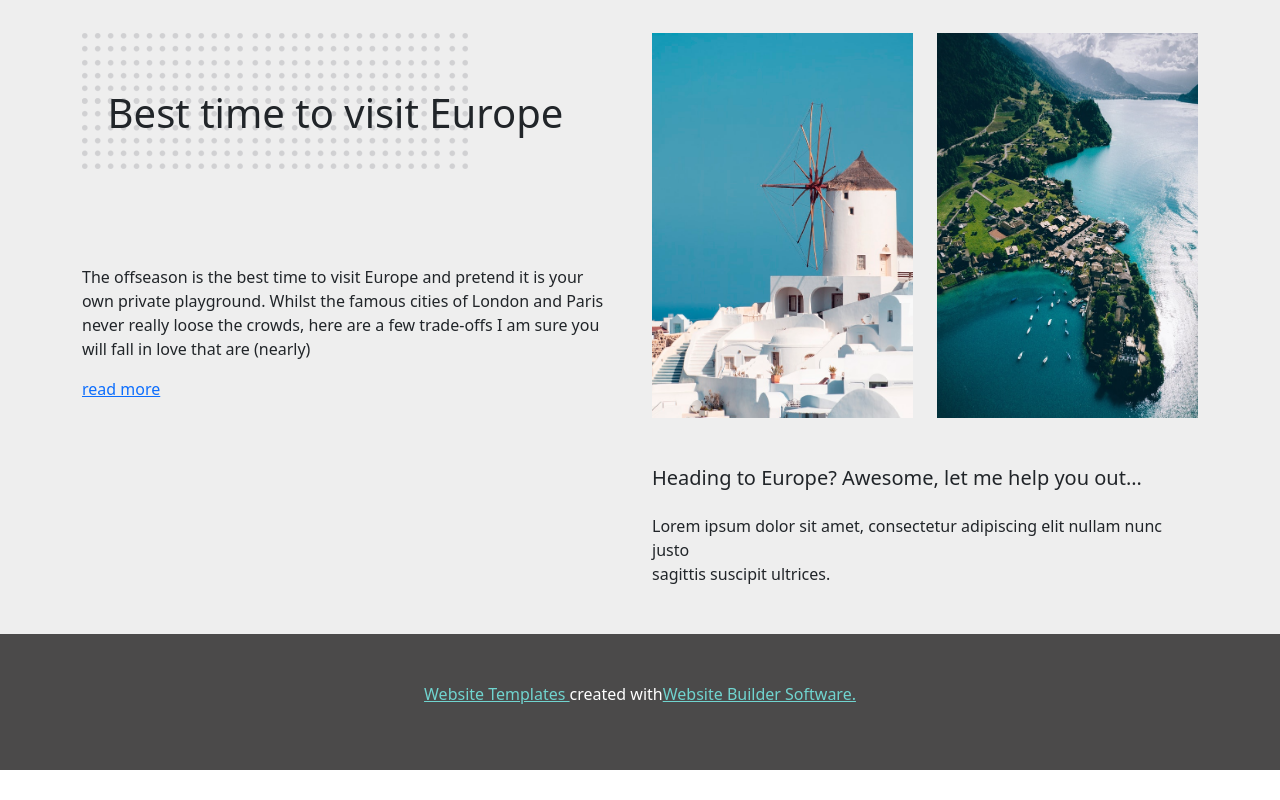
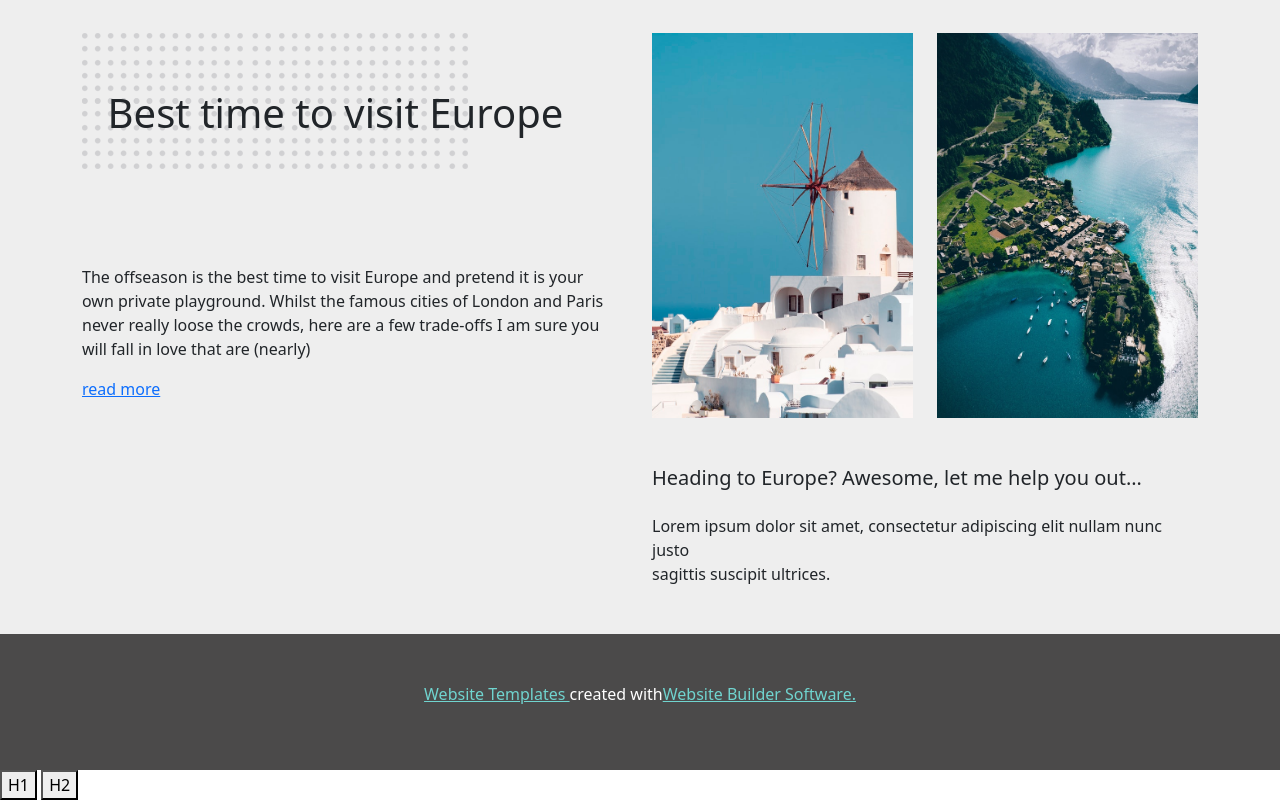
Before and after one commit to TimurIbotov/html_darslar, a plain HTML site: page boots/Bootstrap.html in a window 1280 px wide. Shown: the part 3187-3987 px from the top of the page. Before the commit the page ends 3957 px from the top, so only its background shows below. Drawn offline with nearby package versions, Linux system fonts and the light colour scheme.

Commit message:
2 ta button yaratildi

```diff
--- a/boots/Bootstrap.html
+++ b/boots/Bootstrap.html
@@ -206,6 +206,8 @@
                 </div>
             </div>
         </section>
+        <button>H1</button>
+        <button>H2</button>
         <script src="https://cdn.jsdelivr.net/npm/bootstrap@5.0.2/dist/js/bootstrap.bundle.min.js" integrity="sha384-MrcW6ZMFYlzcLA8Nl+NtUVF0sA7MsXsP1UyJoMp4YLEuNSfAP+JcXn/tWtIaxVXM" crossorigin="anonymous"></script>
     </body>
 </html>
```
Also changed, not shown: Yakuniy/img/nDD-OCv6SZQ.jpg (added).
